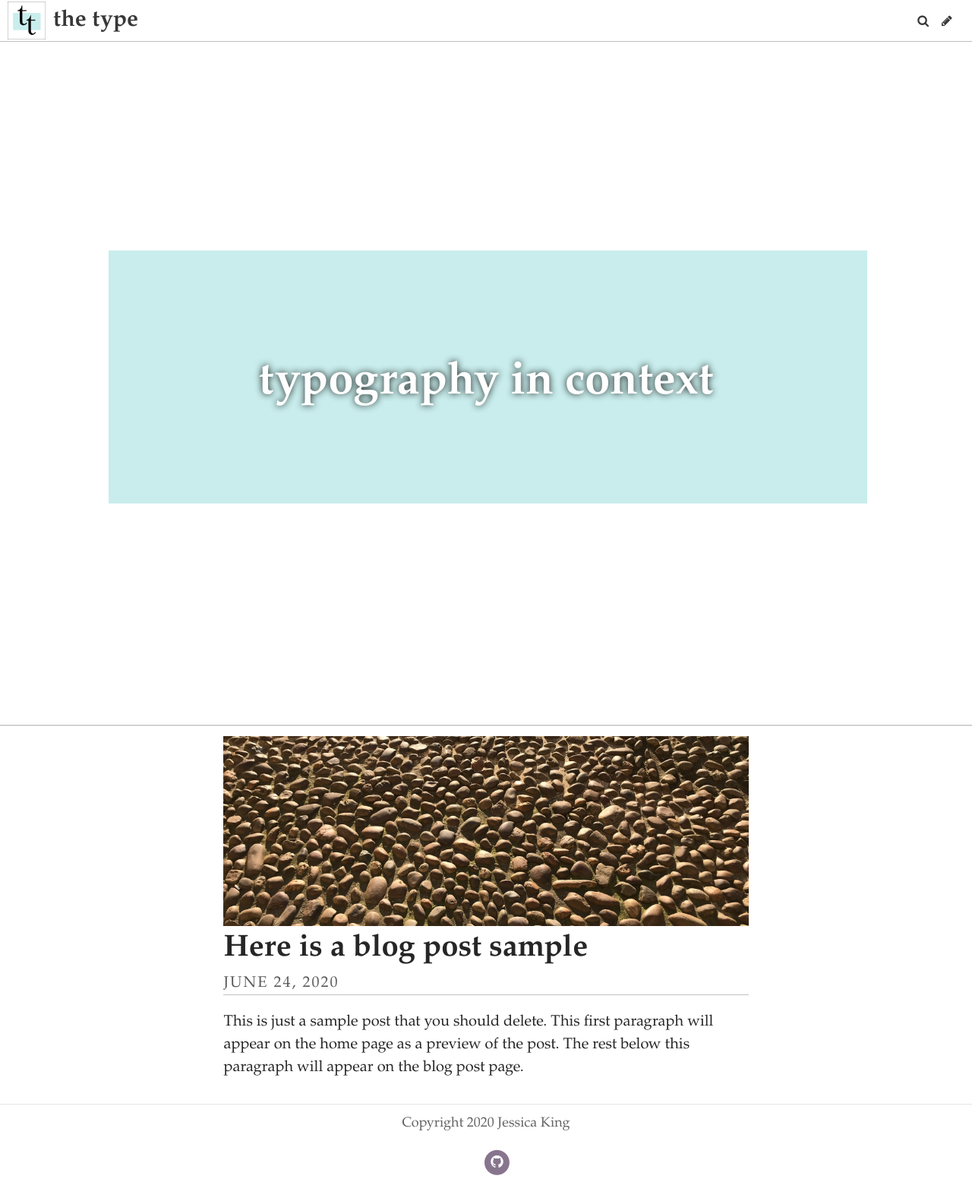
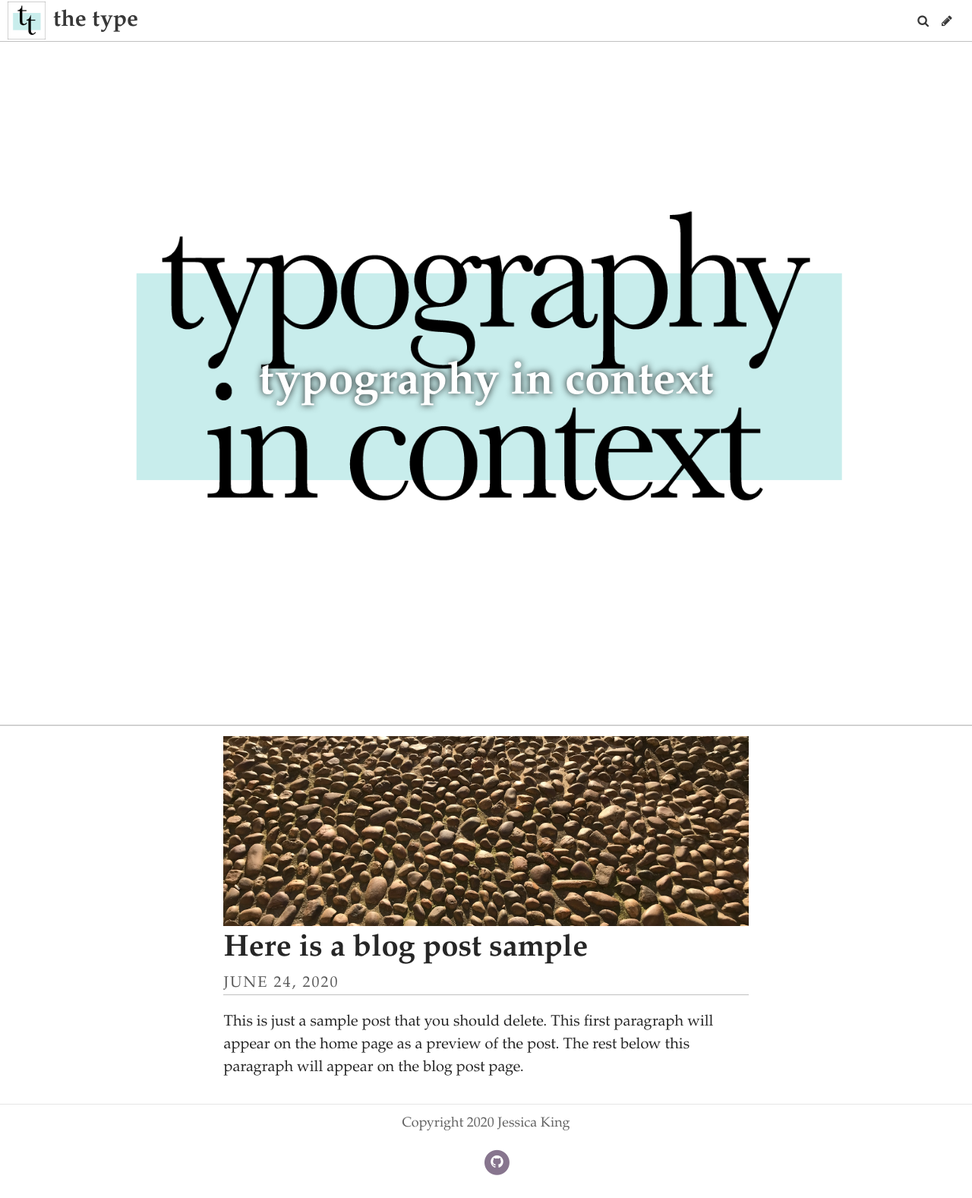
Before and after one commit to jessking16/thetype, a Jekyll site: the page built from index.html, in a window 1280 px wide. Shown: the whole page at 76% size. Built offline with Jekyll 4.4.1, drawn with Linux system fonts in a browser that asks for light colours; some web fonts are replaced; the list of posts is cut into pages by our own code.

Commit message:
Update Settings “general”

```diff
--- a/_data/settings.yml
+++ b/_data/settings.yml
@@ -2,7 +2,7 @@ title: the type
 description: Typography Blog
 header_text: typography in context
 footer_text: Copyright 2020 Jessica King
-header_feature_image: ../uploads/bannerimage.png
+header_feature_image: ../uploads/bannerimagewithtext.png
 bannerheight: 100vh
 logo: ../uploads/logo-1.png
 favicon: /uploads/favicon.ico
```
